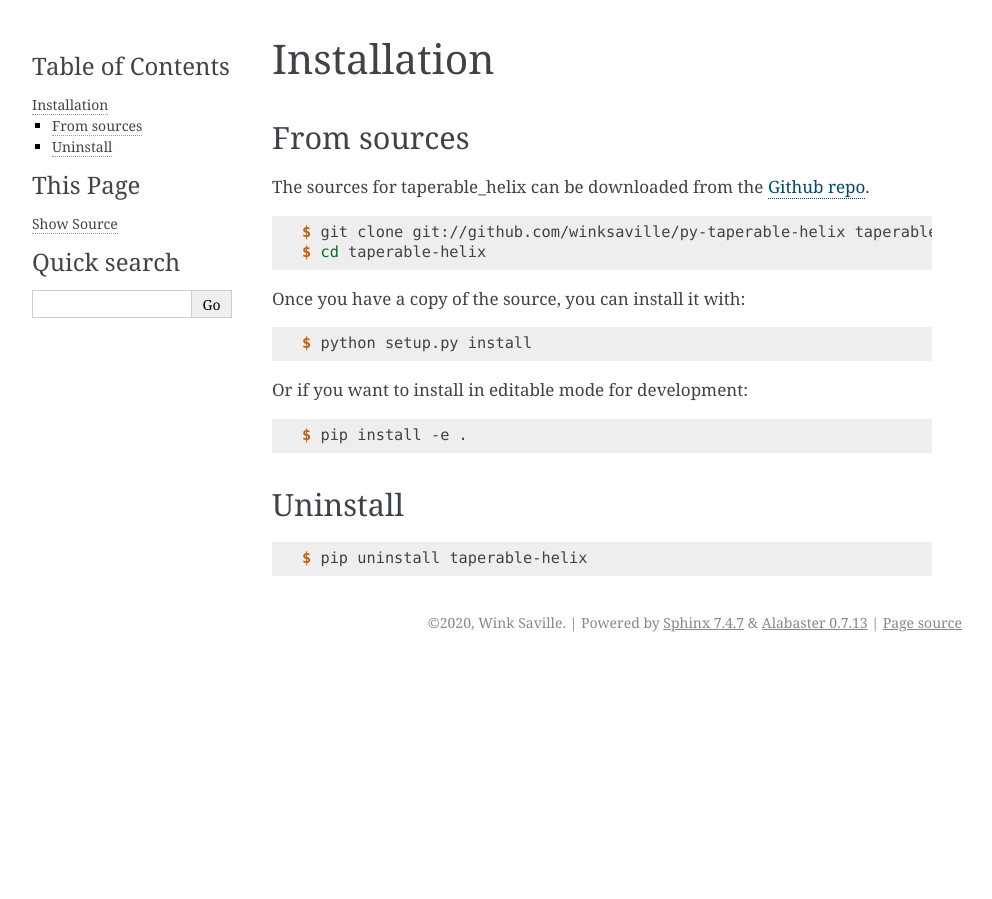
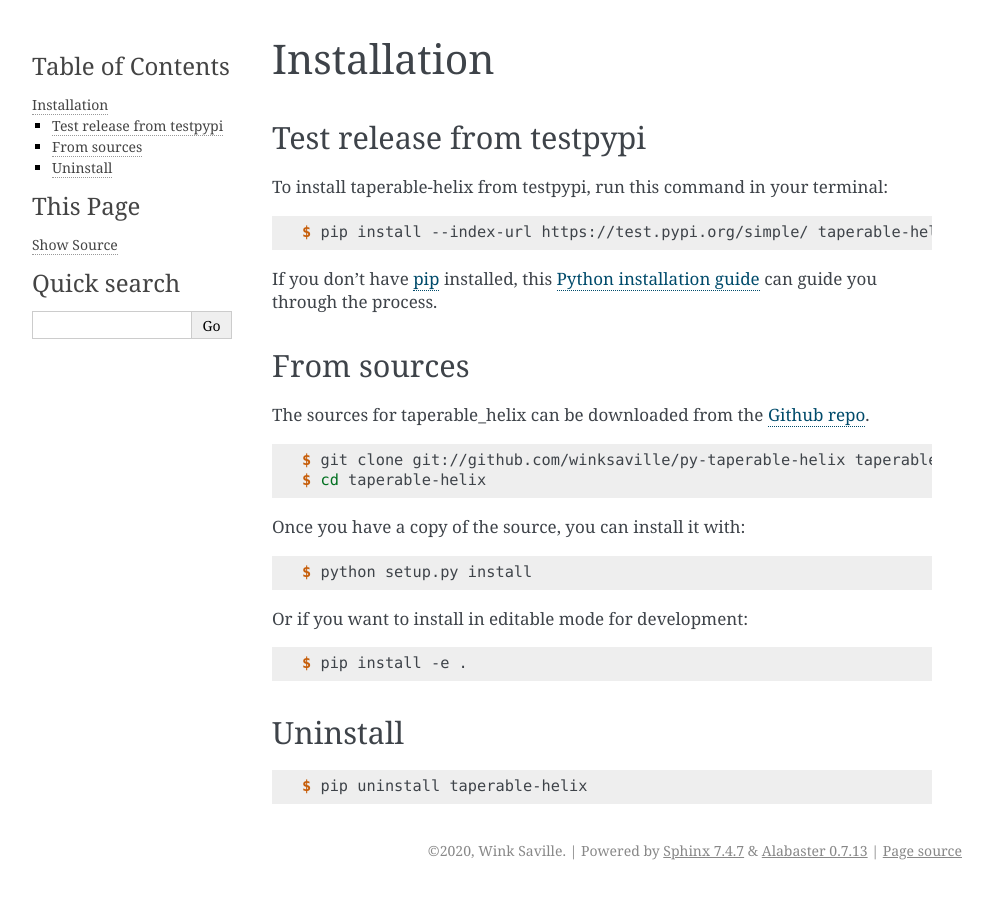
Before and after one commit to winksaville/py-taperable-helix, a Sphinx documentation site: the page built from docs/installation.rst, in a window 1280 px wide. Shown: the whole page, without its empty margins (148-1140 px from the left). Built offline with Sphinx 7.4.7, drawn with Linux system fonts in a browser that asks for light colours.

Commit message:
Add instructions for installing from testpypi

```diff
--- a/docs/installation.rst
+++ b/docs/installation.rst
@@ -22,6 +22,21 @@ Installation
 
   .. _pip: https://pip.pypa.io
   .. _Python installation guide: http://docs.python-guide.org/en/latest/starting/installation/
+
+Test release from testpypi
+--------------------------
+
+To install taperable-helix from testpypi, run this command in your terminal:
+
+.. code-block:: console
+
+   $ pip install --index-url https://test.pypi.org/simple/ taperable-helix
+
+If you don't have `pip`_ installed, this `Python installation guide`_ can guide
+you through the process.
+
+.. _pip: https://pip.pypa.io
+.. _Python installation guide: http://docs.python-guide.org/en/latest/starting/installation/
 
 
 From sources
```
